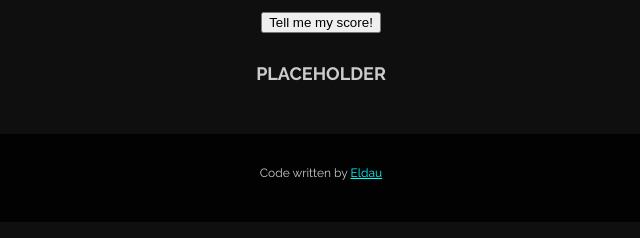
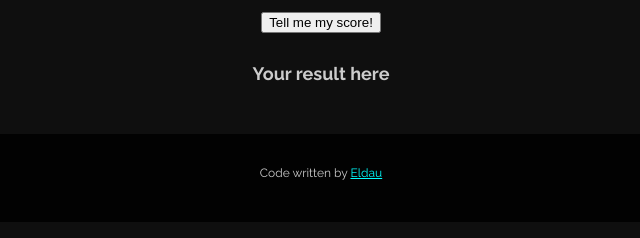
Before and after one commit to Eldaurim/MM-Calculator.io, a plain HTML site: page index.html in a window 1280 px wide. Shown: the part 457-695 px from the top of the page, 319-959 px from the left. Drawn offline with Linux system fonts and the light colour scheme.

Commit message:
Update index.html

```diff
--- a/index.html
+++ b/index.html
@@ -40,7 +40,7 @@
             <input type="number" class="time_key_input" max="40" min="-40" id="time_key_input" value="0">
         </div>
         <button id="calculator_button" class="m-15" type="button">Tell me my score!</button>
-        <h2 class="m-15" id="result">PLACEHOLDER</h2>
+        <h2 class="m-15" id="result">Your result here</h2>
     </section>
 
     <footer class="footer">
```
